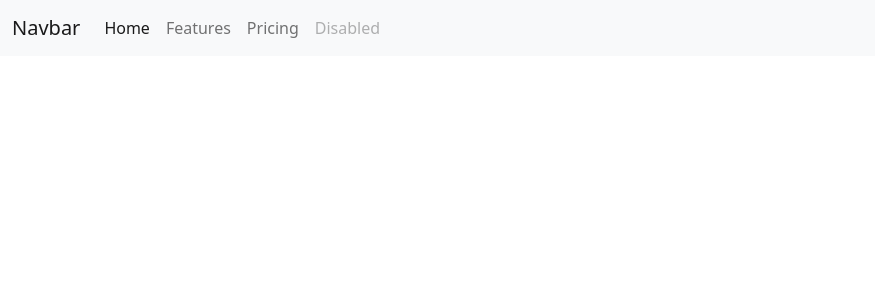
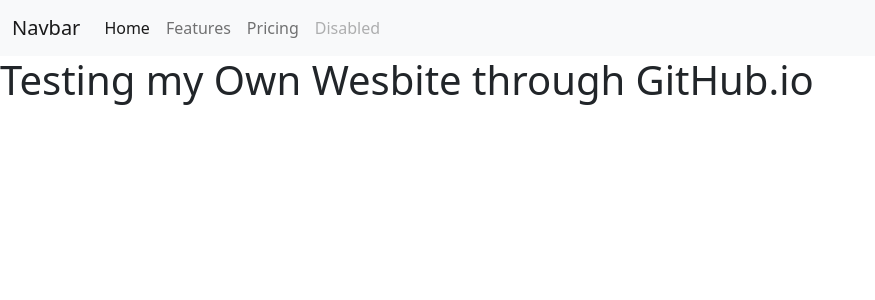
Before and after one commit to ClarkViray/clarkviray.github.io, an Angular app: page / in a window 1280 px wide. Shown: the top 300 px of the page, without its empty margins (0-875 px from the left). Built offline with nearby package versions, Linux system fonts and the light colour scheme.

Commit message:
Testing Wesbite with Bootstrap

```diff
--- a/src/app/app.component.html
+++ b/src/app/app.component.html
@@ -22,3 +22,5 @@
     </div>
   </div>
 </nav>
+
+<h1>Testing my Own Wesbite through GitHub.io</h1>
```
